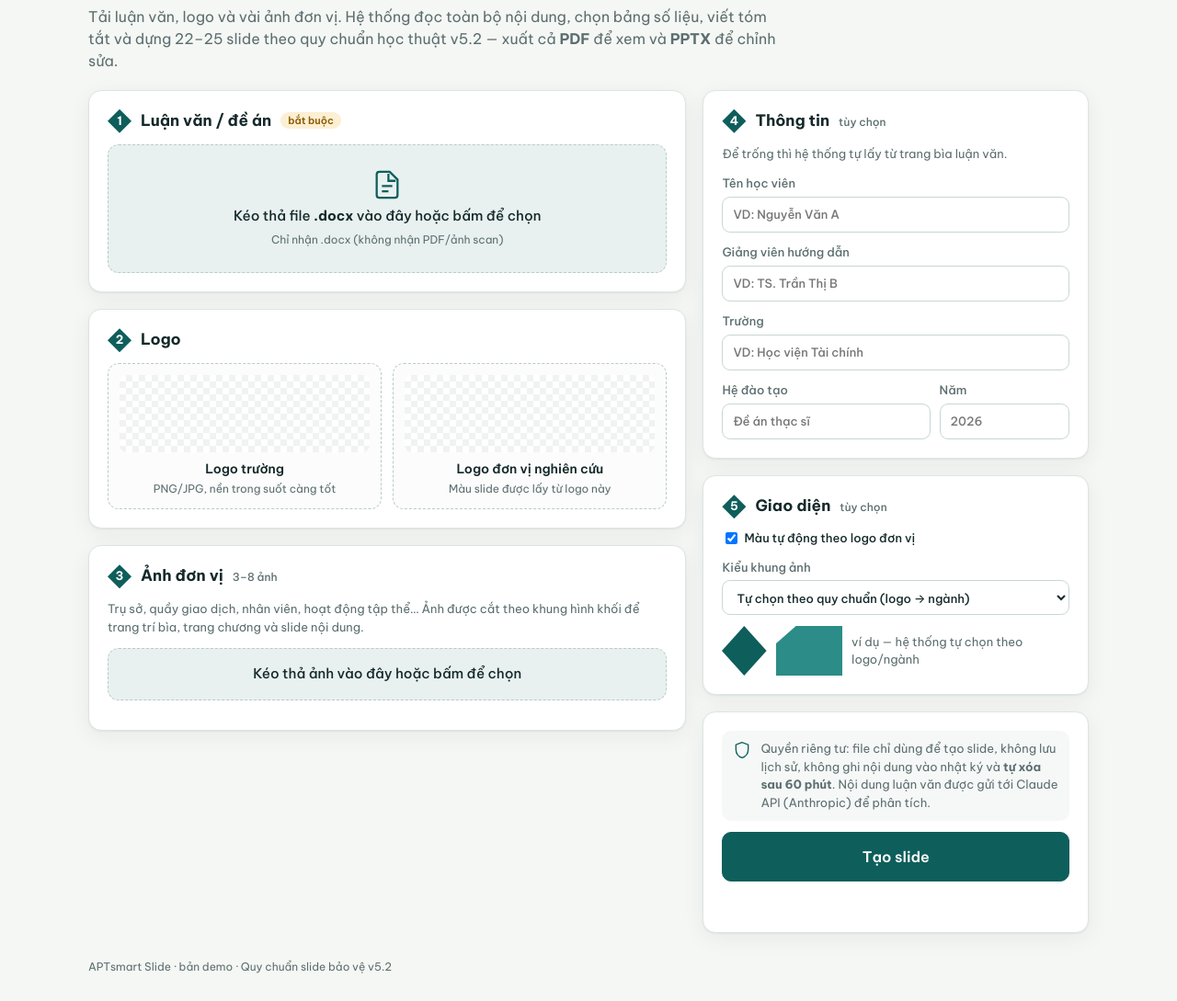
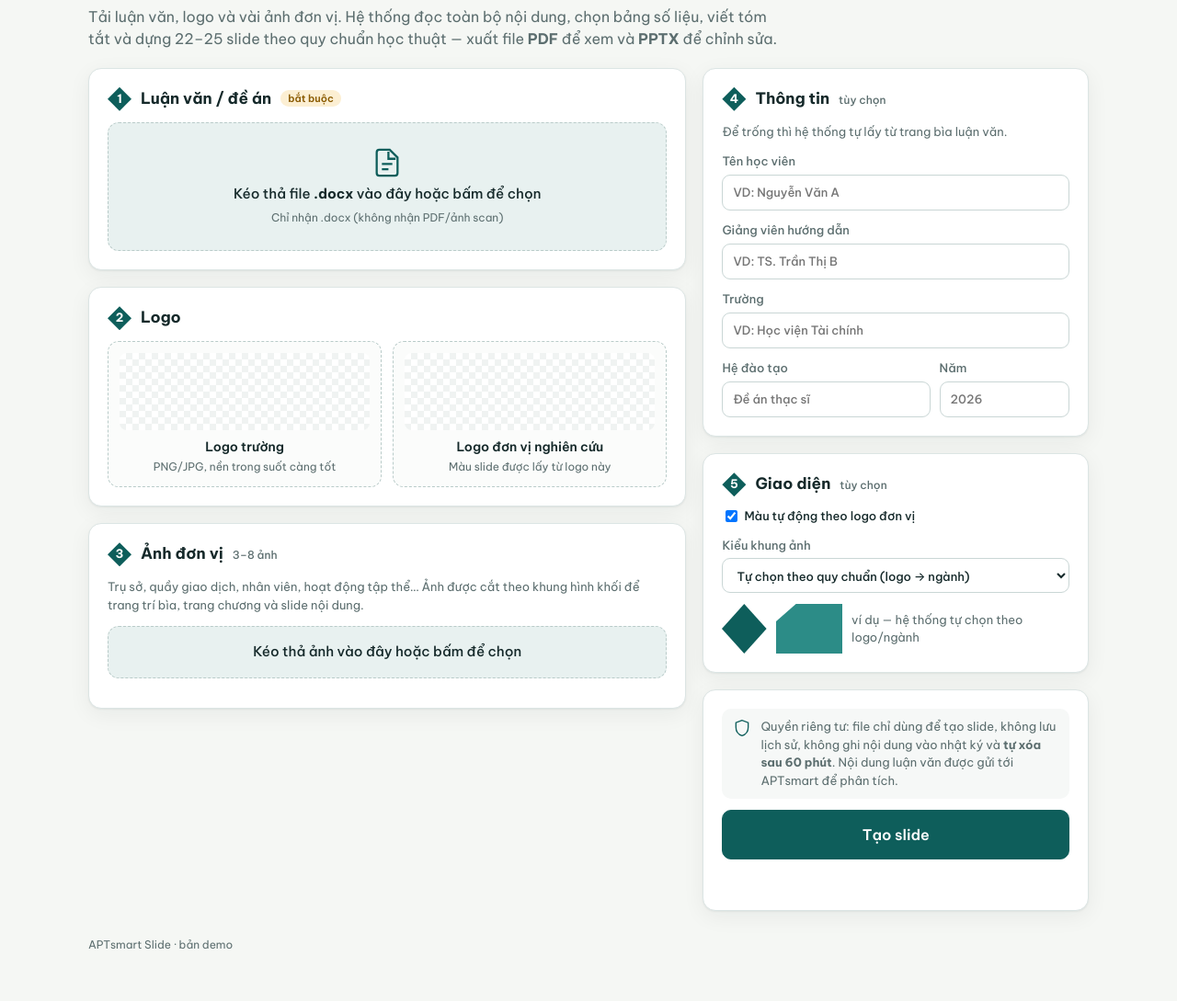
Before and after one commit to dungtran209/aptsmart-slide-demo, a website: page public/index.html in a window 1280 px wide. Shown: the part 144-1233 px from the top of the page at 92% size. After the commit the page ends 1209 px from the top, so only its background shows below. Drawn offline with Linux system fonts and the light colour scheme; no server answers.

Commit message:
Update UI1

```diff
--- a/public/index.html
+++ b/public/index.html
@@ -28,7 +28,7 @@
   <main class="wrap">
     <section class="hero">
       <h1>Từ luận văn <em>.docx</em> đến bộ slide bảo vệ</h1>
-      <p>Tải luận văn, logo và vài ảnh đơn vị. Hệ thống đọc toàn bộ nội dung, chọn bảng số liệu, viết tóm tắt và dựng 22–25 slide theo quy chuẩn học thuật v5.2 — xuất cả <b>PDF</b> để xem và <b>PPTX</b> để chỉnh sửa.</p>
+      <p>Tải luận văn, logo và vài ảnh đơn vị. Hệ thống đọc toàn bộ nội dung, chọn bảng số liệu, viết tóm tắt và dựng 22–25 slide theo quy chuẩn học thuật — xuất file <b>PDF</b> để xem và <b>PPTX</b> để chỉnh sửa.</p>
     </section>
 
     <!-- Cổng mật khẩu -->
@@ -123,7 +123,7 @@
 
         <section class="card submit-card">
           <p class="privacy"><svg viewBox="0 0 24 24" aria-hidden="true"><path d="M12 2 4 5v6c0 5 3.4 9.4 8 11 4.6-1.6 8-6 8-11V5l-8-3Z" fill="none" stroke="currentColor" stroke-width="1.6"/></svg>
-            <span>Quyền riêng tư: file chỉ dùng để tạo slide, không lưu lịch sử, không ghi nội dung vào nhật ký và <b>tự xóa sau <span id="ttl">60</span> phút</b>. Nội dung luận văn được gửi tới Claude API (Anthropic) để phân tích.</span></p>
+            <span>Quyền riêng tư: file chỉ dùng để tạo slide, không lưu lịch sử, không ghi nội dung vào nhật ký và <b>tự xóa sau <span id="ttl">60</span> phút</b>. Nội dung luận văn được gửi tới APTsmart để phân tích.</span></p>
           <button class="btn primary big" id="submitBtn" type="submit">Tạo slide</button>
           <p id="formErr" class="err" role="alert"></p>
         </section>
@@ -174,7 +174,7 @@
     </section>
   </main>
 
-  <footer class="wrap foot">APTsmart Slide · bản demo · Quy chuẩn slide bảo vệ v5.2</footer>
+  <footer class="wrap foot">APTsmart Slide · bản demo </footer>
   <script src="app.js"></script>
 </body>
 </html>
```
